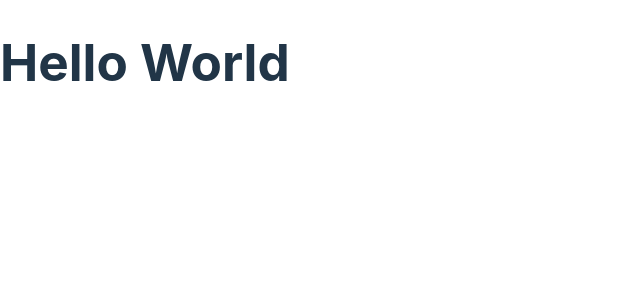
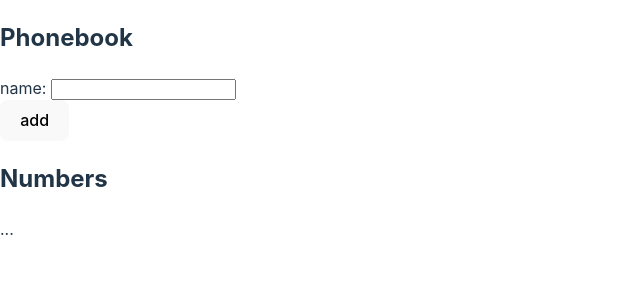
Before and after one commit to HectorMtz22/fullstack-open, a React (Vite) app in the folder part2/phonebook/: page / in a window 1280 px wide. Shown: the top 300 px of the page, without its empty margins (0-640 px from the left). Built offline with nearby package versions, Linux system fonts and the light colour scheme.

Commit message:
Add example

```diff
--- a/part2/phonebook/src/App.jsx
+++ b/part2/phonebook/src/App.jsx
@@ -1,9 +1,25 @@
-function App() {
+import { useState } from 'react'
+
+const App = () => {
+  const [persons, setPersons] = useState([
+    { name: 'Arto Hellas' }
+  ])
+  const [newName, setNewName] = useState('')
 
   return (
-    <>
-      <h1>Hello World</h1>
-    </>
+    <div>
+      <h2>Phonebook</h2>
+      <form>
+        <div>
+          name: <input />
+        </div>
+        <div>
+          <button type="submit">add</button>
+        </div>
+      </form>
+      <h2>Numbers</h2>
+      ...
+    </div>
   )
 }
 
```
